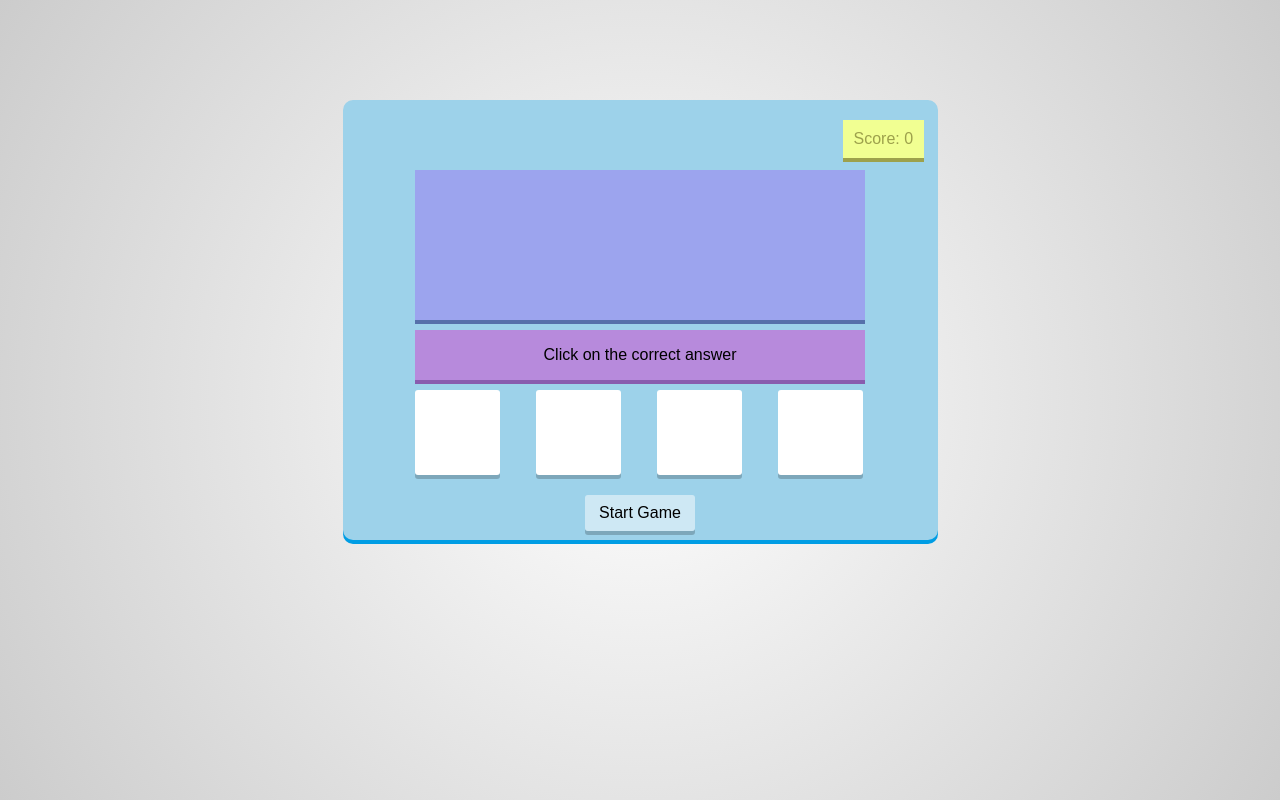
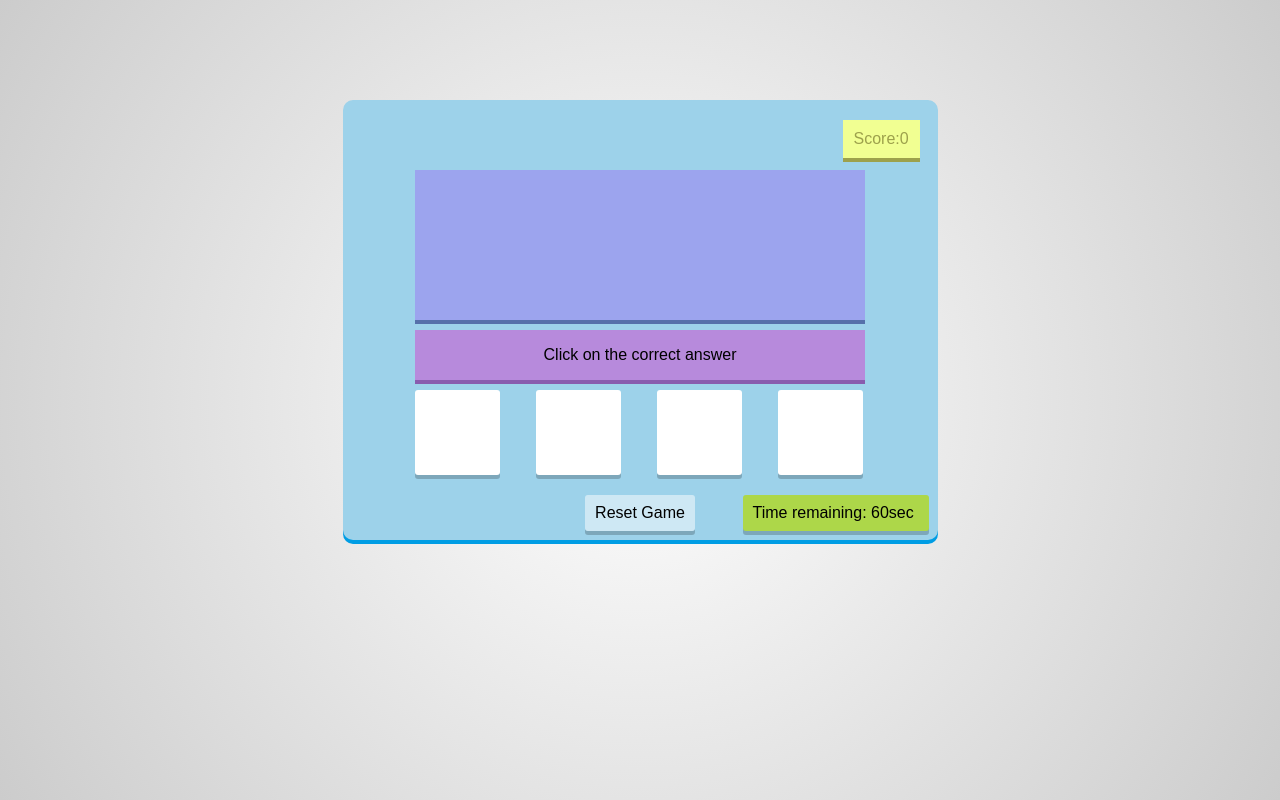
Before and after one commit to MadBunny-1306/Math-Game, a plain HTML site: page index.html in a window 1280 px wide. Both pictures are taken after a click on the element "Start Game". Drawn offline with Linux system fonts and the light colour scheme.

Commit message:
if playing then

```diff
--- a/index.html
+++ b/index.html
@@ -10,7 +10,7 @@
   </head>
   <body>
     <div id="container">
-      <div id="score">Score:<span id="scorevalue"> 0</span></div>
+      <div id="score">Score:<span id="scorevalue">0</span></div>
       <div id="correct">Correct</div>
       <div id="wrong">Try again</div>
       <div id="question"></div>
@@ -28,6 +28,6 @@
       <div id="gameOver"></div>
     </div>
 
-    <script src=""></script>
+    <script src="js/javascript.js"></script>
   </body>
 </html>
--- /dev/null
+++ b/js/javascript.js
@@ -0,0 +1,39 @@
+var playing = false;
+var score;
+// if we click on start/reset
+document.getElementById("startreset").onclick = function () {
+  //    if we are playing
+  if (playing == true) {
+    location.reload(); //reload page
+  } else {
+    //    if we are not playing
+
+    // change mode to playing
+    playing = true;
+
+    //      set score to 0
+    score = 0;
+    document.getElementById("scorevalue").innerHTML = score;
+    //      show countdown box
+    document.getElementById("time").style.display = "block";
+    //      reduce time by 1s in loops
+    //      change button to reset
+    document.getElementById("startreset").innerHTML = "Reset Game";
+  }
+};
+
+//        timeleft?
+//          yes - continue
+//          no - gameover
+
+//      generate new q&a
+
+//if we click on answer box
+//  if we are playing
+//    correct?
+//      yes
+//        increase the score by one
+//        show correct box for 1s
+//        generate new q&a
+//      no
+//        show try again for 1s
```
